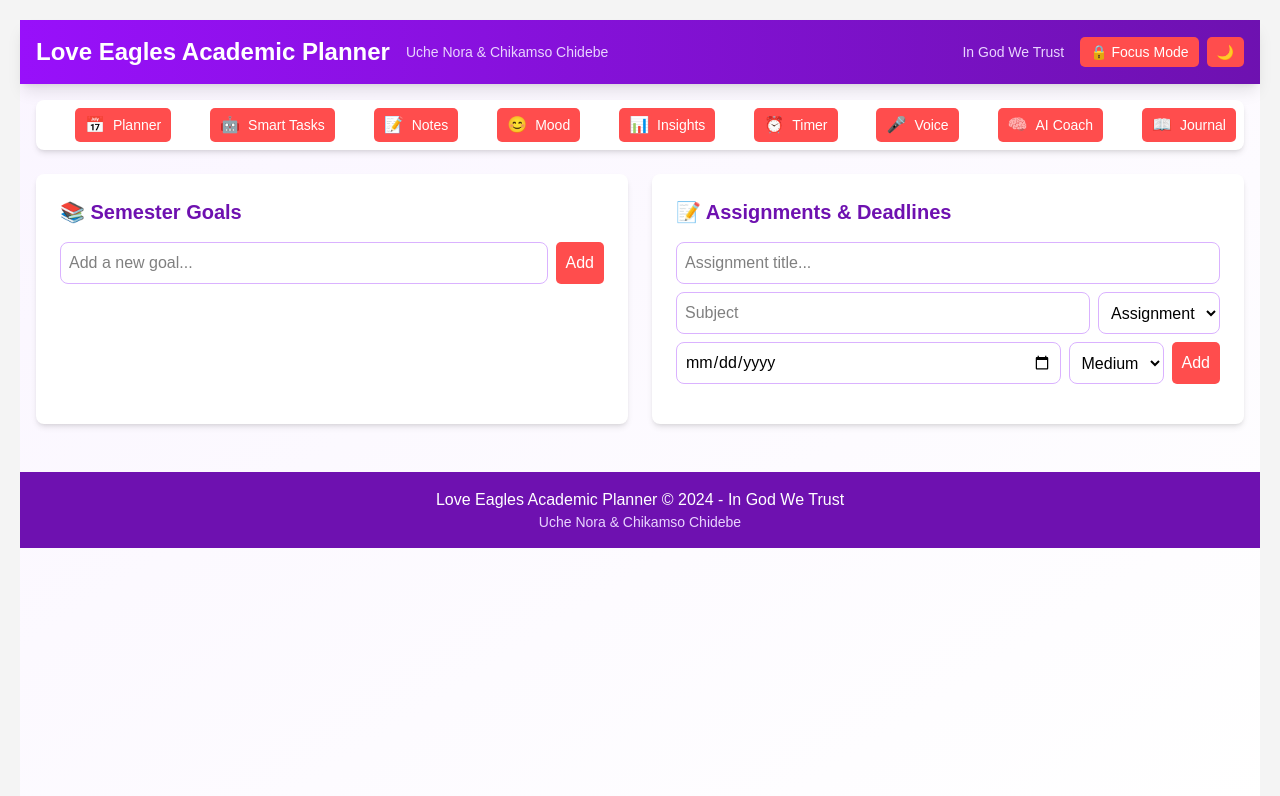
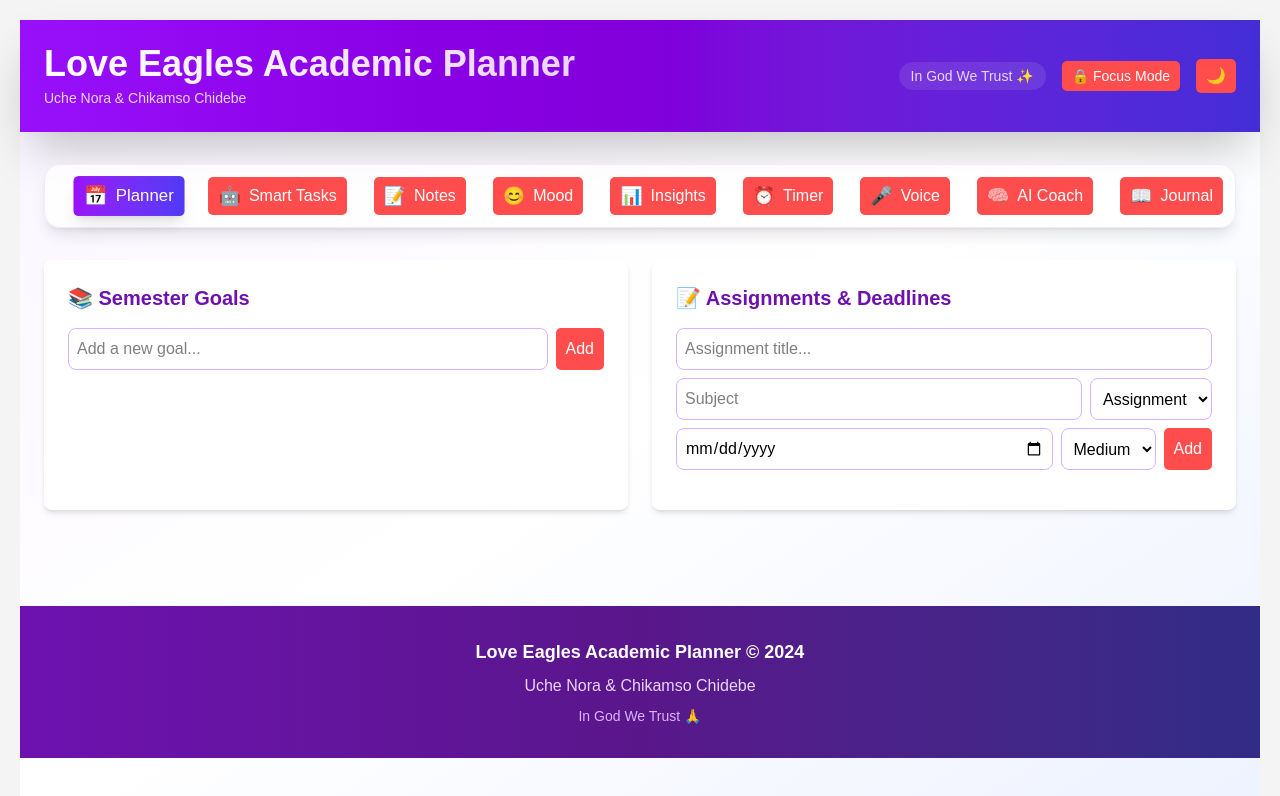
Before and after one commit to ChikamsoChidebe/reactproject2, a React (Vite) app: page / in a window 1280 px wide. Shown: the top 796 px of the page. Built offline with nearby package versions, Linux system fonts and the light colour scheme.

Commit message:
Update on Dashboard

```diff
--- a/src/components/Dashboard.jsx
+++ b/src/components/Dashboard.jsx
@@ -42,69 +42,88 @@ const Dashboard = () => {
   };
 
   return (
-    <div className={`min-h-screen ${darkMode ? 'bg-gray-900 text-white' : 'bg-gradient-to-br from-purple-50 to-white'}`}>
+    <div className={`min-h-screen transition-all duration-300 ${
+      darkMode
+        ? 'bg-gray-900 text-white'
+        : 'bg-gradient-to-br from-purple-50 via-white to-indigo-50'
+    }`}>
       {/* Header */}
-      <header className="bg-gradient-to-r from-purple-600 to-purple-800 text-white p-3 sm:p-4 shadow-lg">
-        <div className="container mx-auto">
-          <div className="flex flex-col sm:flex-row justify-between items-start sm:items-center gap-3">
-            <div className="flex flex-col sm:flex-row sm:items-center sm:space-x-4">
-              <h1 className="text-lg sm:text-xl lg:text-2xl font-bold">Love Eagles Academic Planner</h1>
-              <span className="text-purple-200 text-xs sm:text-sm">Uche Nora & Chikamso Chidebe</span>
+      <header className="bg-gradient-to-r from-purple-600 via-purple-700 to-indigo-700 text-white shadow-2xl">
+        <div className="container mx-auto px-6 py-6">
+          <div className="flex flex-col lg:flex-row justify-between items-center space-y-4 lg:space-y-0">
+            <div className="text-center lg:text-left">
+              <h1 className="text-3xl lg:text-4xl font-bold bg-gradient-to-r from-white to-purple-200 bg-clip-text text-transparent">
+                Love Eagles Academic Planner
+              </h1>
+              <p className="text-purple-200 text-sm mt-1">Uche Nora & Chikamso Chidebe</p>
             </div>
-            <div className="flex flex-col sm:flex-row items-start sm:items-center gap-2 sm:gap-4">
-              <span className="text-purple-200 text-xs sm:text-sm font-medium">In God We Trust</span>
-              <div className="flex gap-2">
+            <div className="flex items-center space-x-4">
+              <span className="text-purple-200 text-sm font-medium px-3 py-1 bg-white/10 rounded-full backdrop-blur-sm">
+                In God We Trust ✨
+              </span>
               <button
                 onClick={() => setFocusMode(!focusMode)}
-                  className="px-2 sm:px-3 py-1 text-xs sm:text-sm bg-purple-500 rounded-lg hover:bg-purple-400 transition-colors"
+                className="px-4 py-2 bg-white/20 backdrop-blur-sm rounded-xl hover:bg-white/30 transition-all duration-200 text-sm font-medium"
               >
                 {focusMode ? '🔓 Exit Focus' : '🔒 Focus Mode'}
               </button>
               <button
                 onClick={() => setDarkMode(!darkMode)}
-                  className="px-2 sm:px-3 py-1 text-xs sm:text-sm bg-purple-500 rounded-lg hover:bg-purple-400 transition-colors"
+                className="px-4 py-2 bg-white/20 backdrop-blur-sm rounded-xl hover:bg-white/30 transition-all duration-200"
               >
                 {darkMode ? '☀️' : '🌙'}
               </button>
             </div>
           </div>
         </div>
-        </div>
       </header>
 
-      <div className="container mx-auto p-3 sm:p-4">
+      <div className="container mx-auto px-6 py-8">
         {/* Navigation Tabs */}
         {!focusMode && (
-          <nav className="mb-4 sm:mb-6">
-            <div className="flex flex-wrap gap-1 sm:gap-2 bg-white rounded-lg p-2 shadow-md overflow-x-auto">
+          <nav className="mb-8">
+            <div className="bg-white/80 backdrop-blur-sm rounded-2xl p-3 shadow-lg border border-purple-100">
+              <div className="flex flex-wrap gap-2 justify-center lg:justify-start">
                 {tabs.map(tab => (
                   <button
                     key={tab.id}
                     onClick={() => setActiveTab(tab.id)}
-                  className={`px-2 sm:px-4 py-2 rounded-lg flex items-center space-x-1 sm:space-x-2 transition-colors text-xs sm:text-sm whitespace-nowrap ${
+                    className={`px-4 py-3 rounded-xl flex items-center space-x-2 transition-all duration-200 font-medium ${
                       activeTab === tab.id
-                      ? 'bg-purple-600 text-white'
-                      : 'text-purple-600 hover:bg-purple-100'
+                        ? 'bg-gradient-to-r from-purple-600 to-indigo-600 text-white shadow-lg transform scale-105'
+                        : 'text-purple-700 hover:bg-purple-50 hover:scale-102'
                     }`}
                   >
-                  <span className="text-sm sm:text-base">{tab.icon}</span>
+                    <span className="text-lg">{tab.icon}</span>
                     <span className="hidden sm:inline">{tab.name}</span>
                   </button>
                 ))}
+              </div>
             </div>
           </nav>
         )}
 
         {/* Main Content */}
-        <main className={focusMode ? 'focus-mode' : ''}>
+        <main className={`transition-all duration-300 ${
+          focusMode ? 'focus-mode filter brightness-95' : ''
+        }`}>
+          <div className="fade-in">
             {renderActiveComponent()}
+          </div>
         </main>
       </div>
 
       {/* Footer */}
-      <footer className="bg-purple-800 text-white text-center py-3 sm:py-4 mt-6 sm:mt-8">
-        <p className="text-sm sm:text-base">Love Eagles Academic Planner &copy; 2024 - In God We Trust</p>
-        <p className="text-purple-200 text-xs sm:text-sm">Uche Nora & Chikamso Chidebe</p>
+      <footer className={`mt-16 py-8 ${
+        focusMode ? 'opacity-30' : ''
+      } bg-gradient-to-r from-purple-800 via-purple-900 to-indigo-900 text-white`}>
+        <div className="container mx-auto px-6 text-center">
+          <div className="flex flex-col items-center space-y-2">
+            <p className="text-lg font-semibold">Love Eagles Academic Planner &copy; 2024</p>
+            <p className="text-purple-200">Uche Nora & Chikamso Chidebe</p>
+            <p className="text-purple-300 text-sm font-medium">In God We Trust 🙏</p>
+          </div>
+        </div>
       </footer>
     </div>
   );
--- a/src/styles.css
+++ b/src/styles.css
@@ -38,9 +38,42 @@
   animation: fadeIn 0.5s ease-out;
 }
 
-/* Purple theme customizations */
-.bg-purple-gradient {
+/* Glass morphism effects */
+.glass {
+  background: rgba(255, 255, 255, 0.25);
+  backdrop-filter: blur(10px);
+  border: 1px solid rgba(255, 255, 255, 0.18);
+}
+
+/* Card hover effects */
+.card-hover {
+  transition: all 0.3s ease;
+}
+
+.card-hover:hover {
+  transform: translateY(-4px);
+  box-shadow: 0 20px 25px -5px rgba(0, 0, 0, 0.1), 0 10px 10px -5px rgba(0, 0, 0, 0.04);
+}
+
+/* Gradient text */
+.gradient-text {
   background: linear-gradient(135deg, #667eea 0%, #764ba2 100%);
+  -webkit-background-clip: text;
+  -webkit-text-fill-color: transparent;
+  background-clip: text;
+}
+
+/* Button animations */
+.btn-scale {
+  transition: transform 0.2s ease;
+}
+
+.btn-scale:hover {
+  transform: scale(1.05);
+}
+
+.btn-scale:active {
+  transform: scale(0.95);
 }
 
 /* Mobile responsive adjustments */
```
Lines whose indentation alone changed are shown as unchanged.
